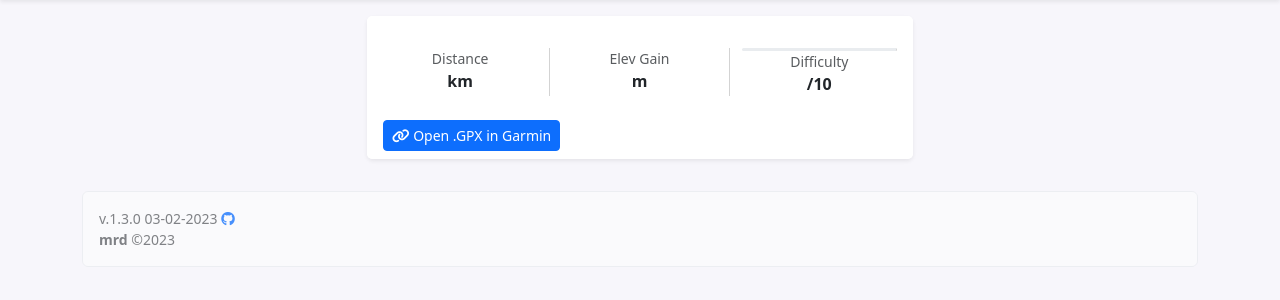
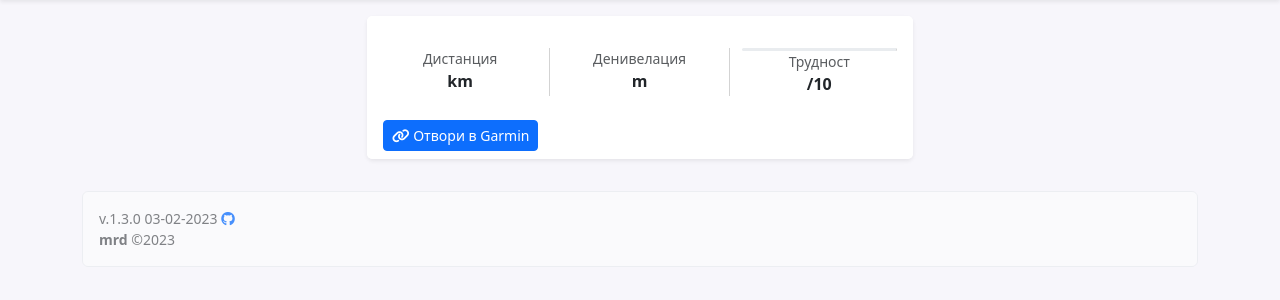
Before and after one commit to vdonchev/bike_routes, a PHP site: template templates/route/route.html.twig in a window 1280 px wide. Shown: the part 56-356 px from the top of the page. Run offline with PHP 8.4, Linux system fonts and the light colour scheme; the template is opened without the code that fills it, so the values that code supplies are empty; some libraries are stand-ins or nearby versions.

Commit message:
Update: Visual improvements

```diff
--- a/templates/_route.html.twig
+++ b/templates/_route.html.twig
@@ -24,12 +24,12 @@
             <div class="row stats">
 
                 <div class="col-4">
-                    <p class="text-muted small">Distance</p>
+                    <p class="text-muted small">Дистанция</p>
                     <span>{{ route.length }} km</span>
                 </div>
 
                 <div class="col-4">
-                    <p class="text-muted small">Elev Gain</p>
+                    <p class="text-muted small">Денивелация</p>
                     <span>{{ route.ascent }} m</span>
                 </div>
 
@@ -40,7 +40,7 @@
                         <div class="progress-bar {{ route.getDifficultyClass }}"
                              style="width: {{ route.difficulty }}0%"></div>
                     </div>
-                    <p class="text-muted small">Difficulty</p>
+                    <p class="text-muted small">Трудност</p>
                     <span>{{ route.difficulty }}/10</span>
                 </div>
 
@@ -59,20 +59,19 @@
 
         {# Buttons #}
         <div class="card-footer card-footer-custom">
+            {% if route.gpxFileName is not null %}
+                <a class="btn btn-sm btn-outline-dark"
+                   href="/gpx/download/{{ route.id }}"
+                   target="_blank">
+                    <i class="fa-solid fa-circle-down"></i> Свали .GPX
+                </a>
+            {% endif %}
 
             <a class="btn btn-sm btn-primary"
                href="{{ route.gpxUrl }}"
                target="_blank">
-                <i class="fa-solid fa-link"></i> Open .GPX in Garmin
+                <i class="fa-solid fa-link"></i> Отвори в Garmin
             </a>
-
-            {% if route.gpxFileName is not null %}
-                <a class="btn btn-sm btn-outline-dark"
-                   href="/gpx/download/{{ route.id }}"
-                   target="_blank">
-                    <i class="fa-solid fa-circle-down"></i> .GPX
-                </a>
-            {% endif %}
         </div>
     </div>
 </div>
--- a/templates/home/index.html.twig
+++ b/templates/home/index.html.twig
@@ -10,7 +10,7 @@
         <div class="row">
             <div class="col-12">
                 <div class="alert alert-light" role="alert">
-                    Общо трасета: <b>{{ routes|length }}</b> <span
+                    Трасета: <b>{{ routes|length }}</b> <span
                             class="text-muted">(Последно обновяване: {{ last_update }})</span>
                 </div>
 
```
